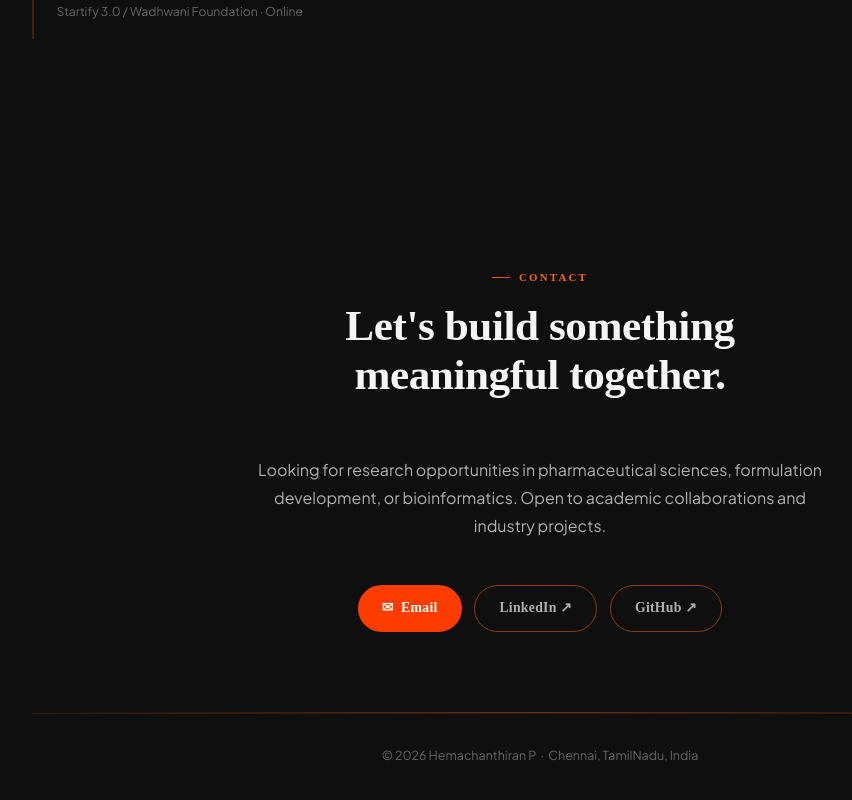
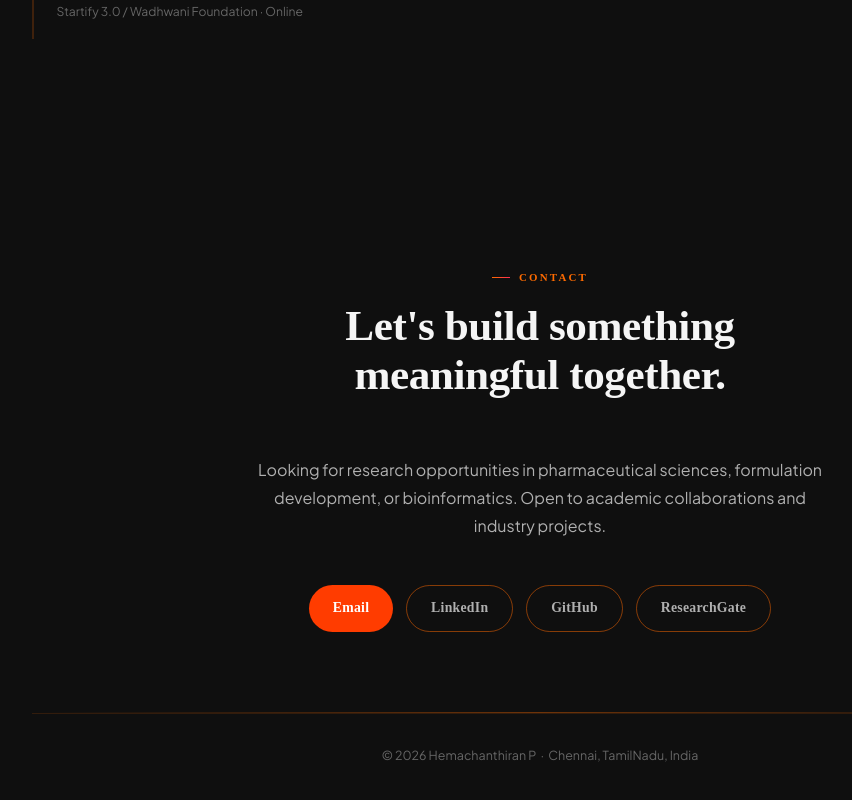
Before and after one commit to Hemachanthiran/Academic-Portfolio, a React (Vite) app: page / in a window 1280 px wide. Shown: the part 5453-6253 px from the top of the page, without its empty margins (100-952 px from the left). Built offline with nearby package versions, Linux system fonts and the light colour scheme; a web font is replaced by a local one.

Commit message:
Link added to Contacts

```diff
--- a/src/components/Contact.jsx
+++ b/src/components/Contact.jsx
@@ -31,7 +31,7 @@ export default function Contact() {
               href="mailto:Hemachanthiranchandru7229@gmail.com"
               className="clink clink-primary"
             >
-              ✉ &nbsp;Email
+              Email
             </a>
             <a
               href="https://linkedin.com/in/hemachanthiran"
@@ -39,7 +39,7 @@ export default function Contact() {
               rel="noreferrer"
               className="clink clink-ghost"
             >
-              LinkedIn ↗
+              LinkedIn
             </a>
             <a
               href="https://github.com/Hemachanthiran"
@@ -47,7 +47,15 @@ export default function Contact() {
               rel="noreferrer"
               className="clink clink-ghost"
             >
-              GitHub ↗
+              GitHub
+            </a>
+            <a
+              href="https://www.researchgate.net/profile/Hemachanthiran-Parasuraman"
+              target="_blank"
+              rel="noreferrer"
+              className="clink clink-ghost"
+            >
+              ResearchGate
             </a>
           </div>
         </div>
```
